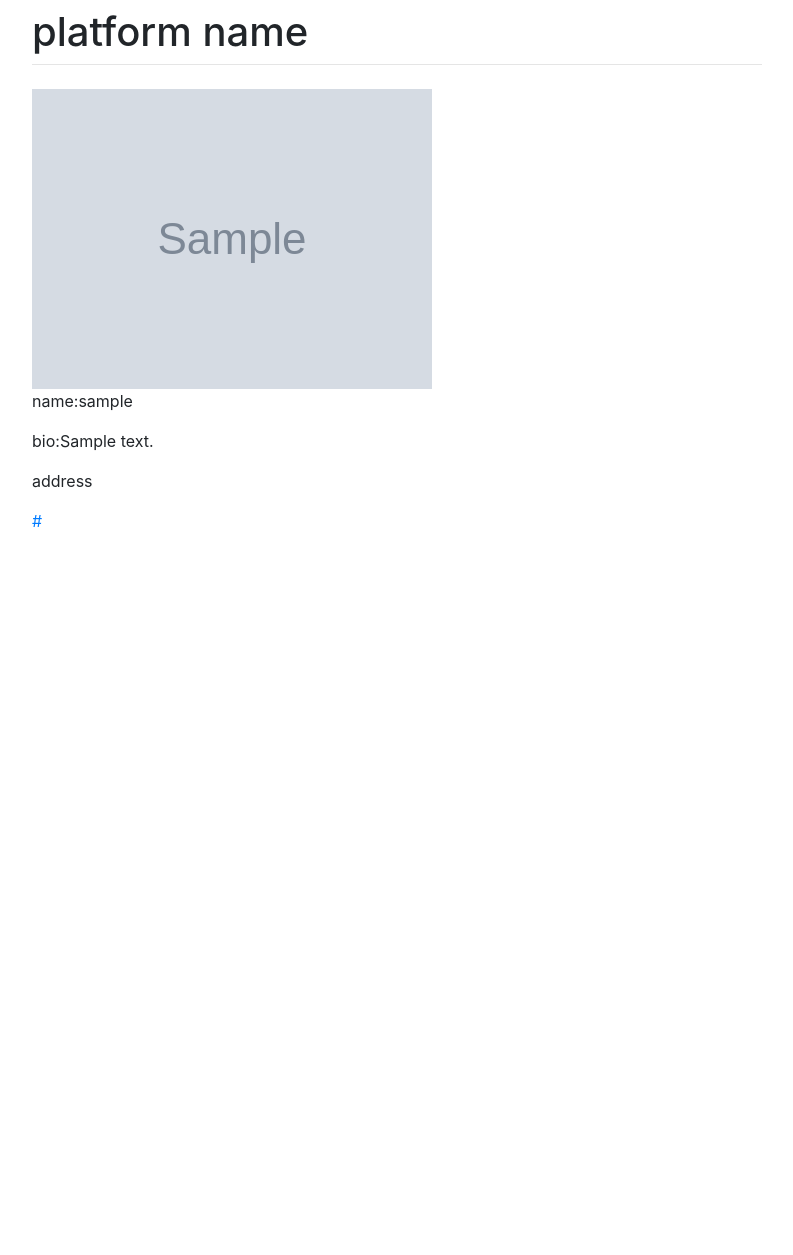
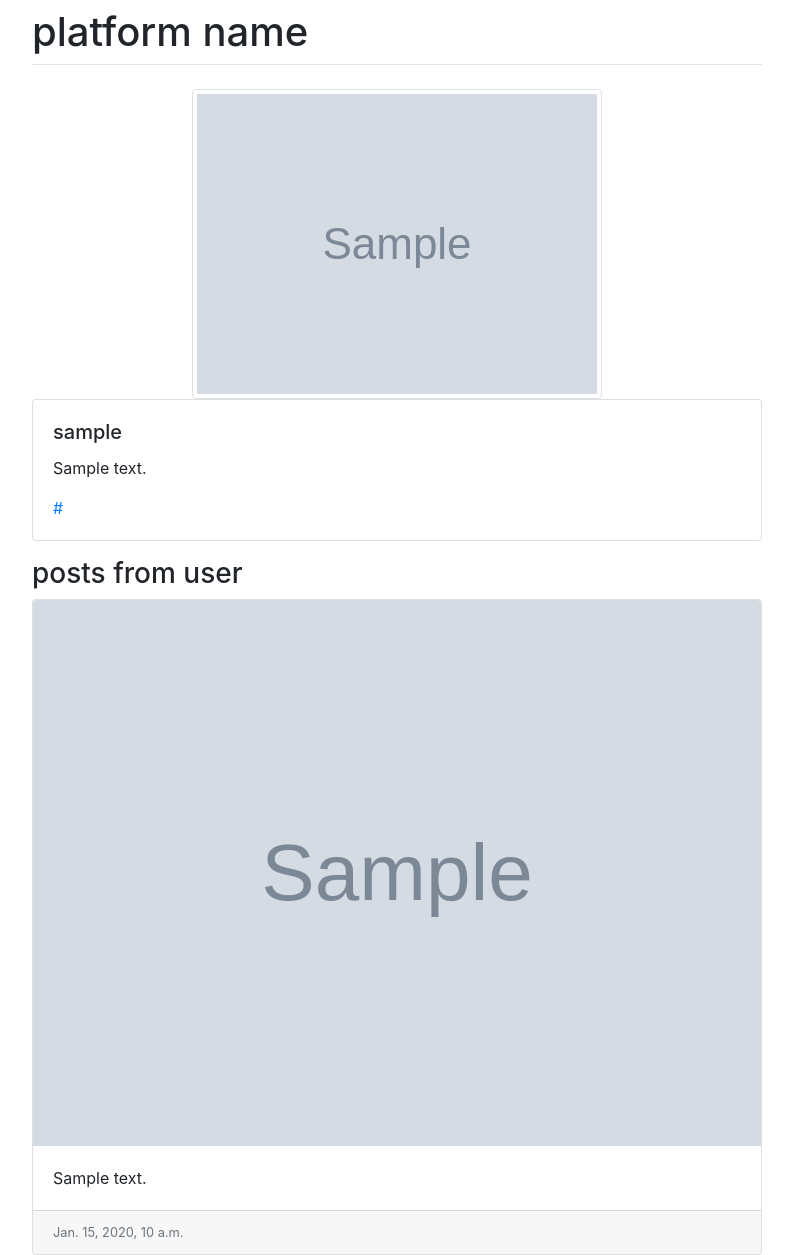
Before and after one commit to salahdin/merchagency, a Django app: page /user/profile/1 in a window 1280 px wide. Shown: the whole page, without its empty margins (243-1036 px from the left). Before the commit the page ends 527 px from the top, so only its background shows below. Run offline with Django 3.2, Linux system fonts and the light colour scheme; tables that the repository leaves empty hold one stand-in row (values such as "Sample post"); grey boxes marked "Sample" are stand-in pictures; some libraries are stand-ins or nearby versions.

Commit message:
profile view done

```diff
--- a/userprofile/templates/accounts/profileview.html
+++ b/userprofile/templates/accounts/profileview.html
@@ -1,11 +1,34 @@
 {% extends 'base.html' %}
 {% load static %}
 {% block body %}
-    <img src="{{ profile.avatar.url }}">
-    <p>name:{{ profile.user }}</p>
-    <p>bio:{{ profile.bio }}</p>
-    <p>address</p>
-    {% for i in address %}
+
+<img class="img-thumbnail mx-auto d-block"  src="{{ profile.avatar.url}}" alt="Card image cap">
+<div class="card mb-3">
+  <div class="card-body">
+    <h5 class="card-title">{{ profile.user }}</h5>
+    <p class="card-text">{{ profile.bio }}</p>
+      {% for i in address %}
         <a href="{{i.link}}">{{ i.link }}</a>
     {% endfor %}
+  </div>
+</div>
+
+
+
+<h3>posts from user</h3>
+    <div class="card-group">
+        {% for posts in person.seller.servicepost.all %}
+      <div class="card">
+      {% if  posts.postImage %}
+        <img class="card-img-top" src="{{ posts.postImage.url }}" alt="Card image cap">
+      {% endif %}
+          <div class="card-body">
+          <p class="card-text"> {{ posts.postText }}</p>
+        </div>
+        <div class="card-footer">
+          <small class="text-muted">{{ posts.postCreated }}</small>
+        </div>
+      </div>
+    {% endfor %}
+    </div>
 {% endblock %}
```
